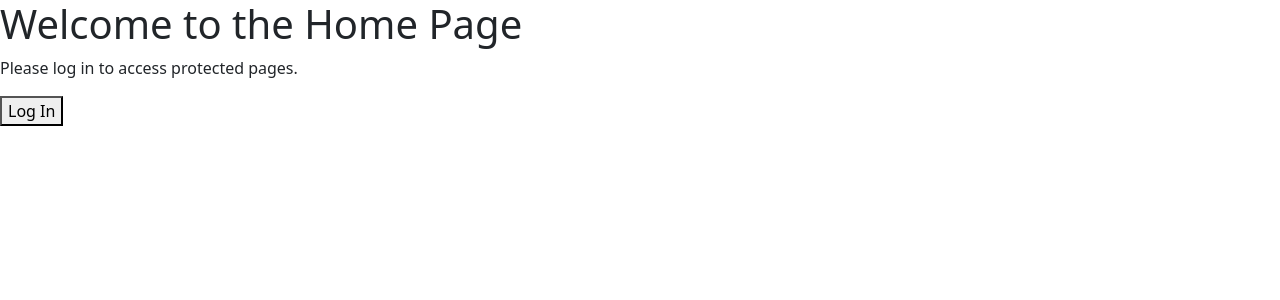
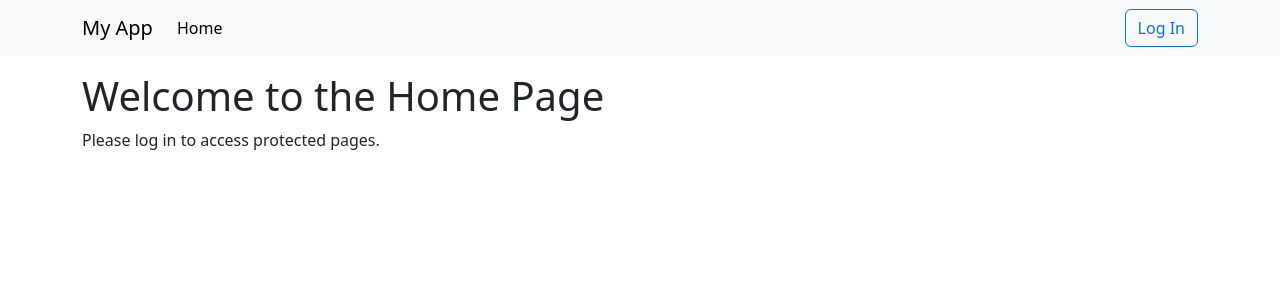
Before and after one commit to selvaradov/tutereview, a React (Create React App) app in the folder client/: page / in a window 1280 px wide. Shown: the top 300 px of the page. Built offline with nearby package versions, Linux system fonts and the light colour scheme; no server answers.

Commit message:
navbar, remove old logout btn

```diff
--- a/client/src/App.tsx
+++ b/client/src/App.tsx
@@ -2,6 +2,7 @@ import React from 'react';
 import { BrowserRouter as Router } from 'react-router-dom';
 import { AuthProvider } from './context/AuthContext';
 import { NotificationProvider } from './context/NotificationContext';
+import HeaderNavbar from './components/HeaderNavbar';
 import AppRoutes from './components/AppRoutes';
 
 const App: React.FC = () => {
@@ -9,6 +10,7 @@ const App: React.FC = () => {
     <Router>
       <NotificationProvider>
         <AuthProvider>
+          <HeaderNavbar />
           <AppRoutes />
         </AuthProvider>
       </NotificationProvider>
--- a/client/src/components/AppRoutes.tsx
+++ b/client/src/components/AppRoutes.tsx
@@ -1,5 +1,6 @@
 import React from 'react';
 import { Route, Routes } from 'react-router-dom';
+import { Container } from 'react-bootstrap';
 import HomePage from './HomePage';
 import ReviewPage from './ReviewPage';
 import SearchPage from './SearchPage';
@@ -15,7 +16,7 @@ const protectedRoute = (Component: React.ComponentType) => (
 
 const AppRoutes: React.FC = () => {
   return (
-    <>
+    <Container>
       <NotificationComponent />
       <Routes>
         <Route path="/" element={<HomePage />} />
@@ -23,7 +24,7 @@ const AppRoutes: React.FC = () => {
         <Route path="/search" element={protectedRoute(SearchPage)} />
         <Route path="*" element={<NotFoundPage />} />
       </Routes>
-    </>
+    </Container>
   );
 };
 
--- /dev/null
+++ b/client/src/components/HeaderNavbar.tsx
@@ -0,0 +1,42 @@
+import React from 'react';
+import { Link, useLocation } from 'react-router-dom';
+import { useAuth } from '../context/AuthContext';
+import { Navbar, Nav, Container, Button } from 'react-bootstrap';
+
+const HeaderNavbar: React.FC = () => {
+  const { isAuthenticated, login, logout } = useAuth();
+  const location = useLocation();
+
+  const handleAuth = () => {
+    if (isAuthenticated) {
+      logout();
+    } else {
+      login();
+    }
+  };
+
+  return (
+    <Navbar bg="light" expand="lg" className="mb-3">
+      <Container>
+        <Navbar.Brand as={Link} to="/">My App</Navbar.Brand>
+        <Navbar.Toggle aria-controls="basic-navbar-nav" />
+        <Navbar.Collapse id="basic-navbar-nav">
+          <Nav className="me-auto">
+            <Nav.Link as={Link} to="/" active={location.pathname === '/'}>Home</Nav.Link>
+            {isAuthenticated && (
+              <>
+                <Nav.Link as={Link} to="/review" active={location.pathname === '/review'}>Review</Nav.Link>
+                <Nav.Link as={Link} to="/search" active={location.pathname === '/search'}>Search</Nav.Link>
+              </>
+            )}
+          </Nav>
+          <Button variant={isAuthenticated ? "outline-danger" : "outline-primary"} onClick={handleAuth}>
+            {isAuthenticated ? "Log Out" : "Log In"}
+          </Button>
+        </Navbar.Collapse>
+      </Container>
+    </Navbar>
+  );
+};
+
+export default HeaderNavbar;
--- a/client/src/components/HomePage.tsx
+++ b/client/src/components/HomePage.tsx
@@ -1,30 +1,16 @@
 import React from 'react';
-import { Link } from 'react-router-dom';
 import { useAuth } from '../context/AuthContext';
-import LogoutButton from './LogoutButton';
 
 const HomePage: React.FC = () => {
-  const { isAuthenticated, login } = useAuth();
+  const { isAuthenticated } = useAuth();
 
   return (
     <div>
       <h1>Welcome to the Home Page</h1>
       {isAuthenticated ? (
-        <>
-          <p>You are logged in.</p>
-          <LogoutButton />
-          <nav>
-            <ul>
-              <li><Link to="/review">Go to Review Page</Link></li>
-              <li><Link to="/search">Go to Search Page</Link></li>
-            </ul>
-          </nav>
-        </>
+        <p>You are logged in. You can now access the Review and Search pages.</p>
       ) : (
-        <>
-          <p>Please log in to access protected pages.</p>
-          <button onClick={login}>Log In</button>
-        </>
+        <p>Please log in to access protected pages.</p>
       )}
     </div>
   );
--- a/client/src/components/LogoutButton.tsx
+++ /dev/null
@@ -1,17 +0,0 @@
-import React from 'react';
-import { useAuth } from '../context/AuthContext';
-import { useNotification } from '../context/NotificationContext';
-
-const LogoutButton: React.FC = () => {
-  const { logout } = useAuth();
-  const { showNotification } = useNotification();
-
-  const handleLogout = async () => {
-    await logout();
-    showNotification("You have been successfully logged out.");
-  };
-
-  return <button onClick={handleLogout}>Log Out</button>;
-};
-
-export default LogoutButton;
--- a/client/src/components/ReviewPage.tsx
+++ b/client/src/components/ReviewPage.tsx
@@ -1,8 +1,6 @@
 import React, { useState, useEffect } from 'react';
-import { Link } from 'react-router-dom';
 import { Formik, Form, Field, ErrorMessage, useFormikContext } from 'formik';
 import * as Yup from 'yup';
-import LogoutButton from './LogoutButton';
 import axios from 'axios';
 
 interface Question {
@@ -211,13 +209,6 @@ const ReviewPage: React.FC = () => {
           </Form>
         )}
       </Formik>
-      <LogoutButton />
-      <nav className="mt-4">
-        <ul className="list-unstyled">
-          <li><Link to="/" className="text-decoration-none">Go to Home Page</Link></li>
-          <li><Link to="/search" className="text-decoration-none">Go to Search Page</Link></li>
-        </ul>
-      </nav>
     </div>
   );
 };
--- a/client/src/components/SearchPage.tsx
+++ b/client/src/components/SearchPage.tsx
@@ -1,6 +1,5 @@
 import React, { useState, useEffect } from 'react';
 import axios from 'axios';
-import LogoutButton from './LogoutButton';
 
 interface Paper {
   code: number;
@@ -122,8 +121,6 @@ const SearchPage: React.FC = () => {
             </option>
           ))}
         </select>
-
-        {/* Removed the search button */}
       </form>
 
       <div id="results">
@@ -150,8 +147,6 @@ const SearchPage: React.FC = () => {
           ))
         )}
       </div>
-
-      <LogoutButton />
     </div>
   );
 };
```
